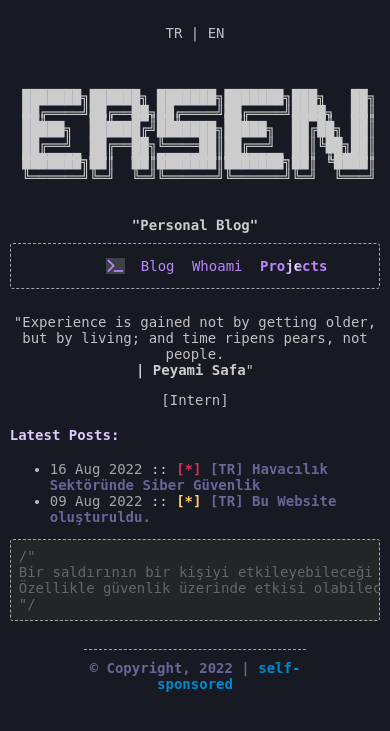
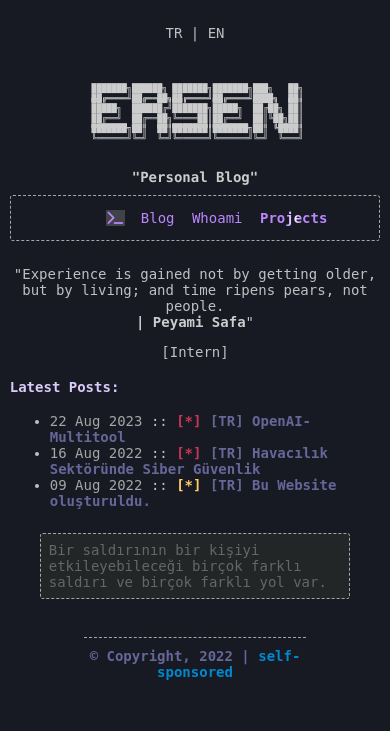
Before and after one commit to sleda/sleda.github.io, a Flask app: page / in a window 390 px wide. Shown: the top 731 px of the page. Run offline with Flask 3, Linux system fonts and the light colour scheme; some libraries are stand-ins or nearby versions.

Commit message:
responsive

```diff
--- a/static/assets/css/style.css
+++ b/static/assets/css/style.css
@@ -10,22 +10,56 @@ body {
   -webkit-font-smoothing: antialiased;
   -moz-osx-font-smoothing: grayscale;
 }
-/* Tablet ve Mobil için Genel Duyarlı Stil Ayarları */
+/* Duyarlı Stil Ayarları */
+
+/* Ekran genişliği 992px ve altı için stil ayarlamaları */
 @media (max-width: 992px) {
   body {
-    width: 95%; /* %100 genişlikte sayfanın tüm alanını kaplamasını sağlar */
-    max-width: 95%; /* Genişliği sınırlamak için */
-    overflow-x: hidden; /* Yatay kaydırmayı önler */
+    width: 95%;
+    max-width: 95%;
+    overflow-x: hidden;
   }
 
   #p1 {
-    width: 90%; /* %90 genişlikte sayfanın daha merkezi olmasını sağlar */
+    width: 90%;
   }
 
   img {
-    width: 95%; /* Görsellerin daha uygun boyutta olmasını sağlar */
+    width: 95%;
+  }
+
+  video {
+    width: 98%;
+  }
+
+  #banner .stack span {
+    font-size: 1em;
   }
 }
+
+/* Ekran genişliği 892px ve altı için stil ayarlamaları */
+@media (max-width: 892px) {
+  #banner .stack span {
+    font-size: 0.8em;
+  }
+}
+
+/* Ekran genişliği 768px ve altı için stil ayarlamaları */
+@media (max-width: 768px) {
+  #banner .stack span {
+    font-size: 0.7em;
+  }
+}
+
+/* Ekran genişliği 576px ve altı için stil ayarlamaları */
+@media (max-width: 576px) {
+  #banner .stack span {
+    font-size: 0.6em;
+  }
+}
+
+
+
 
 h1 { color: #666699; }
 h2 { color: #03DAC5; }
@@ -128,6 +162,31 @@ header p {
 a {
   text-decoration: none;
   color: #666699;
+}
+
+.container .slider {
+  display: flex;
+  align-items: center;
+  justify-content: space-between;
+/*border: 1px solid #ccc; */
+  padding: 10px;
+  border-radius: 5px;
+  position: relative;
+}
+
+.quote {
+  word-wrap: break-word;
+  overflow-wrap: break-word;
+  overflow: hidden;
+  max-width: 100%;
+  white-space: pre-wrap;
+  flex: 1;
+  margin: 0 20px;
+  text-align: center;
+}
+
+.fas {
+  cursor: pointer;
 }
 
 
--- a/templates/index.html
+++ b/templates/index.html
@@ -77,6 +77,11 @@
             <h4>Latest Posts:</h4>
             <ul class="posts">
               <li>
+                <div id="data">22 Aug 2023</div>
+                :: <b><span class="post-link"><b><span style="color: #cc3558;">[*]
+                        </span></b></span></b><a href="https://sleda.github.io/multitool"><b>[TR] OpenAI-Multitool</b></a>
+              </li>
+              <li>
                 <div id="data">16 Aug 2022</div>
                 :: <b><span class="post-link"><b><span style="color: #cc3558;">[*]
                         </span></b></span></b><a href="https://sleda.github.io/cs-aviation"><b>[TR] Havacılık Sektöründe Siber Güvenlik</b></a>
@@ -85,16 +90,27 @@
                 <div id="data">09 Aug 2022</div>
                 :: <b><span class="post-link"><b><span style="color: #ffcc66;">[*]
                         </span></b></span></b><a href="https://sleda.github.io/blog/"><b>[TR] Bu Website oluşturuldu.</b></a>
-                </li>
+              </li>
             </ul>
 
-            <div class="conteiner">
-              <pre><span class="comment">/"
-Bir saldırının bir kişiyi etkileyebileceği birçok farklı saldırı ve birçok farklı yol var.
-Özellikle güvenlik üzerinde etkisi olabilecek tüm farklı senaryolar üzerinde çalışılmalıdır.
-"/
-</span></pre>
+            <div class="container">
+              <div class="slider">
+                <pre class="quote" style="display: none;"><span class="comment">Bir saldırının bir kişiyi etkileyebileceği birçok farklı saldırı ve birçok farklı yol var.</span></pre>
+                <pre class="quote" style="display: none;"><span class="comment">Özellikle güvenlik üzerinde etkisi olabilecek tüm farklı senaryolar üzerinde çalışılmalıdır.</span></pre>
+                <pre class="quote" style="display: none;"><span class="comment">"O hatayı düzelttim, sadece etkisini göstermedi. Sabret."</span></pre>
+                <pre class="quote" style="display: none;"><span class="comment">"Her şeyi test edemem. Mükemmel olmayı hedeflemek, pratikte mükemmelliğe ulaşmamı engelliyor."</span></pre>
+                <pre class="quote" style="display: none;"><span class="comment">"Veritabanı sadece bir depo değil, bir projenin kalbidir. Ona iyi bakmalısın."</span></pre>
+                <pre class="quote" style="display: none;"><span class="comment">"Sorunun kaynağını bulmak, çözümü bulmaktan daha değerlidir."</span></pre>
+                <pre class="quote" style="display: none;"><span class="comment">"Yavaş bir sunucu, yavaş bir düşünce sürecinin ürünüdür."</span></pre>
+                <pre class="quote" style="display: none;"><span class="comment">"Bir API sadece bir arayüz değil, iki sistem arasındaki köprüdür. O köprüyü güçlü tutmalısın."</span></pre>
+                <pre class="quote" style="display: none;"><span class="comment">"Kod yazmak bir sanattır, her hatada tuvali yeniden boyamazsın."</span></pre>
+                <pre class="quote" style="display: none;"><span class="comment">"Bir hata bulduğunda üzülme, çünkü onu bulabildiğin için şanslısın. Daha kötüsü, hatanın gizli kalmasıdır."</span></pre>
+                <pre class="quote" style="display: none;"><span class="comment">"İyi bir backend geliştirici, sorunları önler; harika bir backend geliştirici, onları hiç oluşmamış gibi gösterir."</span></pre>
+                <!-- Daha fazla söz. -->
+
+              </div>
             </div>
+
 
         </article>
       </div>
@@ -105,6 +121,32 @@ Bir saldırının bir kişiyi etkileyebileceği birçok farklı saldırı ve bir
     <script id="dsq-count-scr" src="js/count.js" async></script>
 
      <!--flask requirements-->
+     <script>
+      let currentQuoteIndex = 0;
+      const quotes = document.querySelectorAll('.quote');
+
+      function displayQuote(index) {
+        quotes.forEach((quote, i) => {
+          quote.style.display = i === index ? 'block' : 'none';
+        });
+      }
+
+      function nextQuote() {
+        currentQuoteIndex = (currentQuoteIndex + 1) % quotes.length;
+        displayQuote(currentQuoteIndex);
+      }
+
+      function prevQuote() {
+        currentQuoteIndex = (currentQuoteIndex - 1 + quotes.length) % quotes.length;
+        displayQuote(currentQuoteIndex);
+      }
+
+      // Otomatik olarak her 5 saniyede bir sonraki söze geçmek için:
+      setInterval(nextQuote, 5000);
+
+      // İlk sözü göstermek için:
+      displayQuote(currentQuoteIndex);
+     </script>
      <script
      src="https://cdn.jsdelivr.net/npm/@popperjs/core@2.11.5/dist/umd/popper.min.js"
      integrity="sha384-Xe+8cL9oJa6tN/veChSP7q+mnSPaj5Bcu9mPX5F5xIGE0DVittaqT5lorf0EI7Vk"
--- a/templates/multitool.html
+++ b/templates/multitool.html
@@ -106,9 +106,10 @@
                 <p>
                     ChatGPT ile düzenlediğiniz veriyi, tekrar bir CSV dosyası olarak alabilir ve gerektiğinde bu CSV'yi Excel formatına dönüştürebilirsiniz.
                 </p>
+                <br/>
             <h3>Sonuç</h3>
                 <p>
-                    ChatGPT, büyük Excel dosyalarını hızla düzenlemenin yanı sıra, veri analizi ve yorumlama gibi birçok ileri seviye işlemi kolaylaştıran mükemmel bir araçtır. "Kolay Asistan GPT - CSV Splitter" gibi araçlarla birleştiğinde, veri bilimi projelerinizde size büyük bir avantaj sağlar. Böylece, geleneksel yöntemlere kıyasla çok daha hızlı ve etkili bir şekilde veri işleme yapabilirsiniz.
+                    ChatGPT, büyük Excel dosyalarını hızla düzenlemenin yanı sıra, veri analizi ve yorumlama gibi birçok ileri seviye işlemi kolaylaştıran mükemmel bir araçtır. "OpenAI-Multitool" gibi araçlarla birleştiğinde, veri bilimi projelerinizde size büyük bir avantaj sağlar. Böylece, geleneksel yöntemlere kıyasla çok daha hızlı ve etkili bir şekilde veri işleme yapabilirsiniz.
                 </p>
         </article>
       </div>
```
